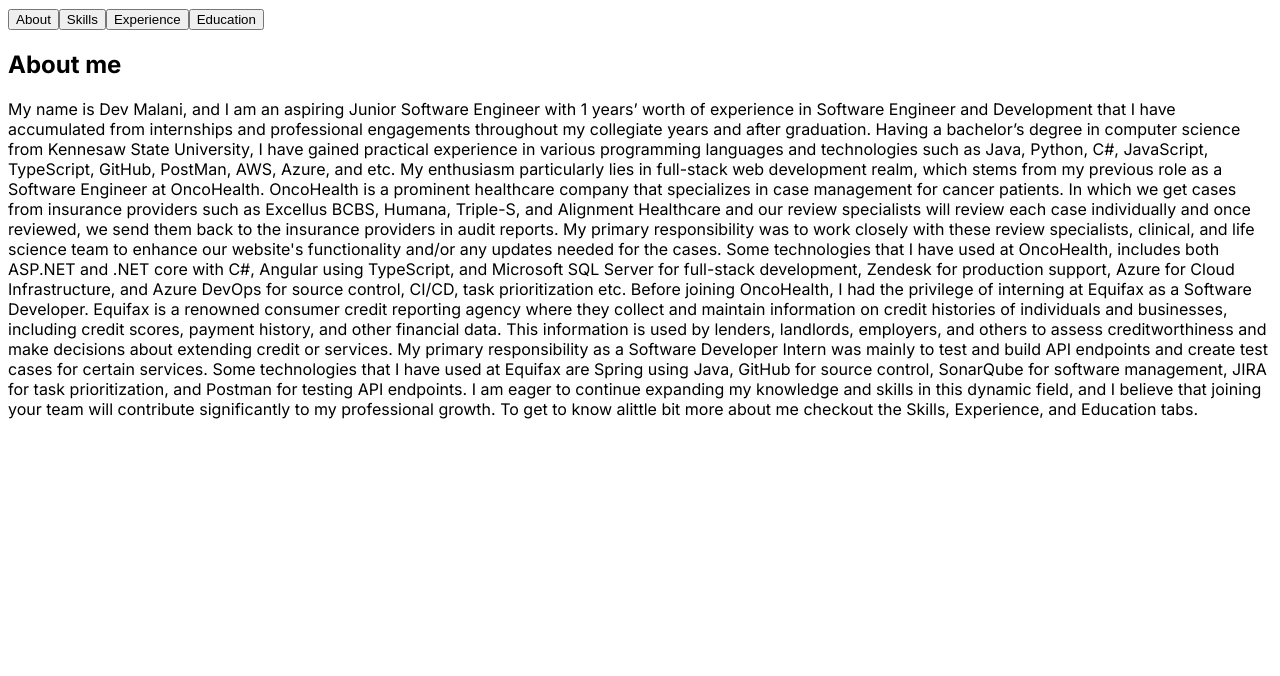
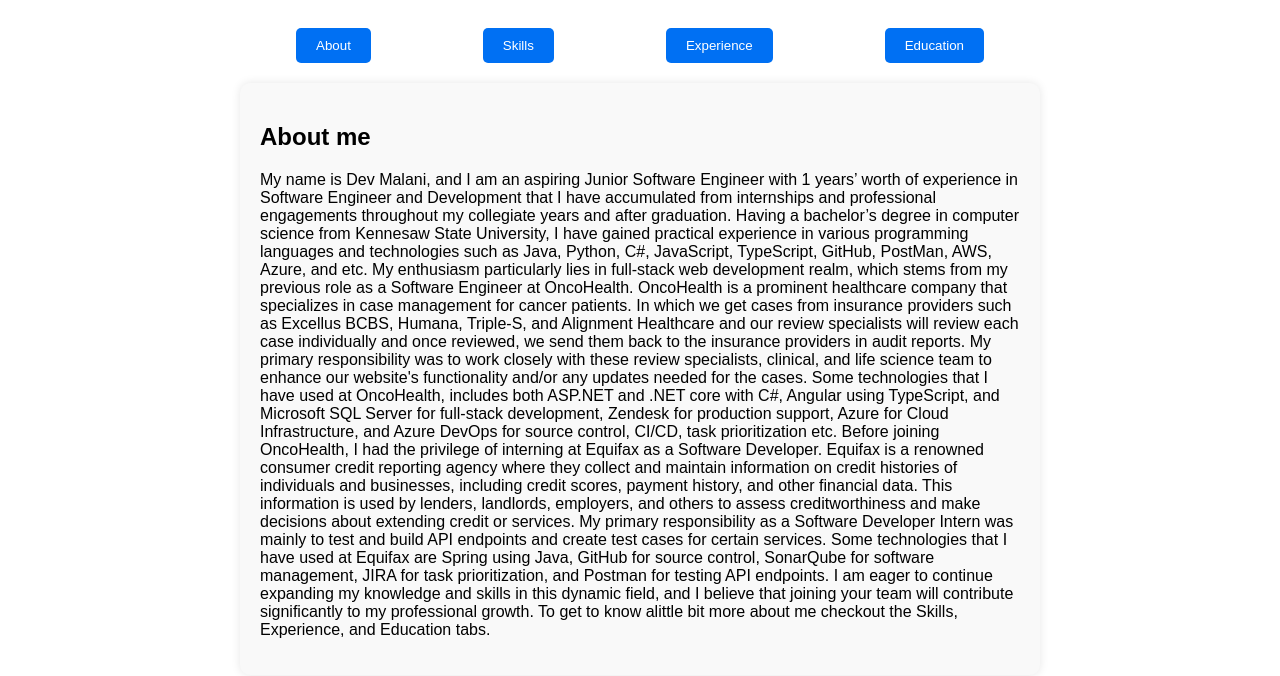
Before and after one commit to dmalani256/portfolio_dev_malani, a Next.js app: page / in a window 1280 px wide. Shown: the top 676 px of the page. Built offline with nearby package versions, Linux system fonts and the light colour scheme.

Commit message:
New Changes

```diff
--- /dev/null
+++ b/app/home.module.css
@@ -0,0 +1,59 @@
+.container {
+    font-family: Arial, sans-serif;
+    margin: 0 auto;
+    padding: 20px;
+    max-width: 800px;
+  }
+
+  .nav {
+    display: flex;
+    justify-content: space-around;
+    margin-bottom: 20px;
+  }
+
+  .tabButton {
+    padding: 10px 20px;
+    cursor: pointer;
+    background-color: #0070f3;
+    color: white;
+    border: none;
+    border-radius: 5px;
+    transition: background-color 0.3s ease;
+  }
+
+  .tabButton:hover {
+    background-color: #005bb5;
+  }
+
+  .content {
+    background: #f9f9f9;
+    padding: 20px;
+    border-radius: 10px;
+    box-shadow: 0 0 10px rgba(0, 0, 0, 0.1);
+  }
+
+  .h2 {
+    color: #333;
+    font-size: large;
+  }
+
+  .ul {
+    list-style-type: none;
+    padding: 0;
+  }
+
+  .li {
+    margin: 10px 0;
+    padding-left: 1em;
+    text-indent: -1em;
+  }
+
+  .li::before {
+    content: "• ";
+    color: #0070f3;
+  }
+
+  .h3 {
+    margin-top: 0;
+    color: #555;
+  }
--- a/app/page.js
+++ b/app/page.js
@@ -6,6 +6,8 @@
 import About from './components/About';
 import Image from "next/image";
 import styles from "./page.module.css";
+import style from "./home.module.css";
+
 
 export default function Home() {
   const [tab, setTab] = useState("about");
@@ -24,14 +26,16 @@
     }
   };
   return (
-    <div>
-      <nav>
-        <button onClick={() => setTab("about")}>About</button>
-        <button onClick={() => setTab("skills")}>Skills</button>
-        <button onClick={() => setTab("experience")}>Experience</button>
-        <button onClick={() => setTab("education")}>Education</button>
+    <div className={style.container}>
+      <nav className={style.nav}>
+        <button className={style.tabButton} onClick={() => setTab('about')}>About</button>
+        <button className={style.tabButton} onClick={() => setTab('skills')}>Skills</button>
+        <button className={style.tabButton} onClick={() => setTab('experience')}>Experience</button>
+        <button className={style.tabButton} onClick={() => setTab('education')}>Education</button>
       </nav>
-      <div>{renderTabContent()}</div>
+      <div className={style.content}>
+        {renderTabContent()}
+      </div>
     </div>
   );
 }
```
Also changed, not shown: app/globals.css (line endings or trailing spaces).
